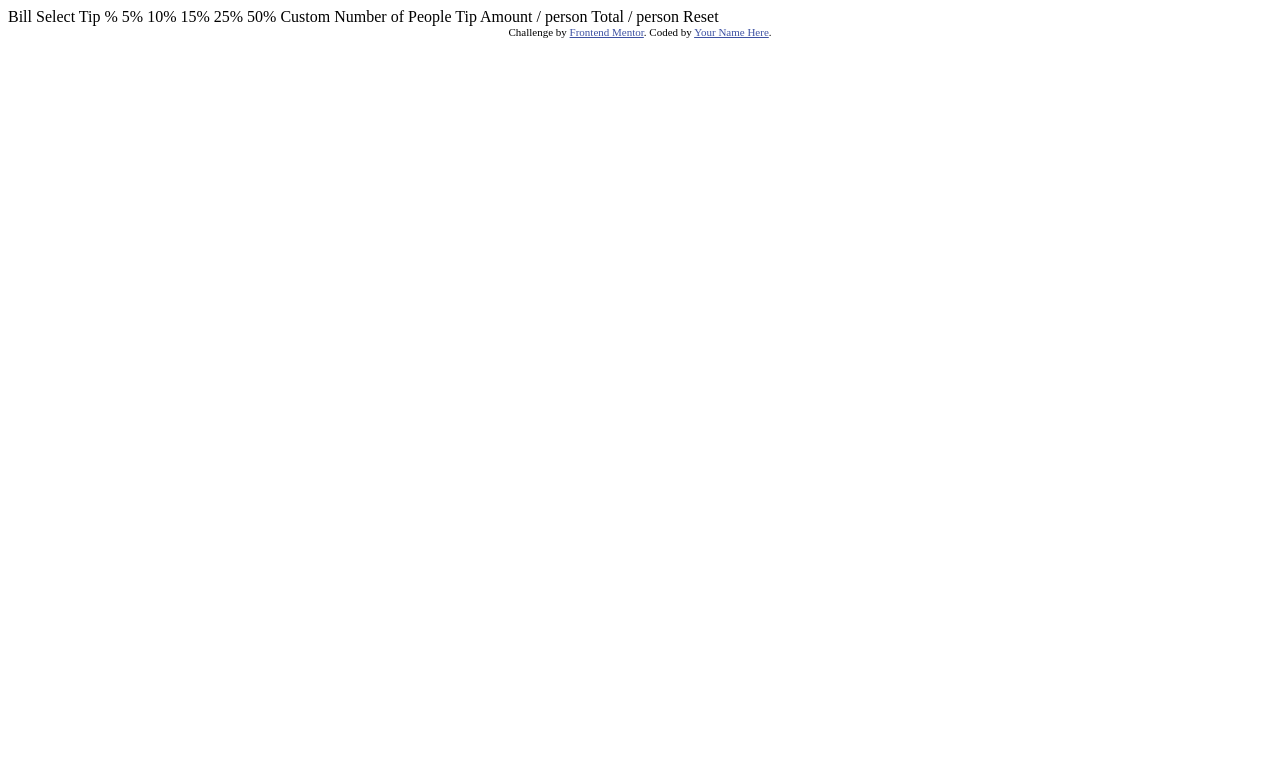
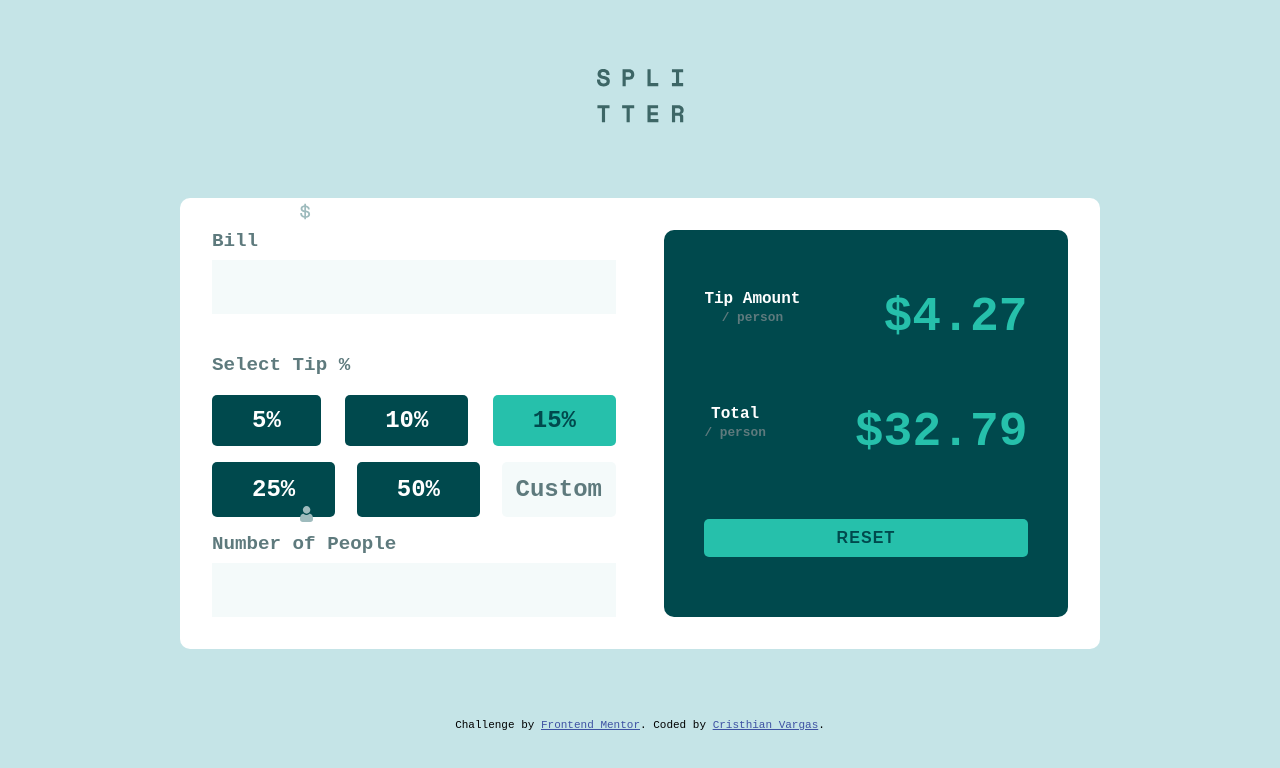
Before and after one commit to cvargas31/tip-calculator-app-main, a plain HTML site: page index.html in a window 1280 px wide. Drawn offline with Linux system fonts and the light colour scheme.

Commit message:
implement all the css and html for the calculator

```diff
--- a/index.html
+++ b/index.html
@@ -5,40 +5,58 @@
   <meta name="viewport" content="width=device-width, initial-scale=1.0"> <!-- displays site properly based on user's device -->
 
   <link rel="icon" type="image/png" sizes="32x32" href="./images/favicon-32x32.png">
-
-  <title>Frontend Mentor | Tip calculator app</title>
-
-  <!-- Feel free to remove these styles or customise in your own stylesheet 👍 -->
-  <style>
-    .attribution { font-size: 11px; text-align: center; }
-    .attribution a { color: hsl(228, 45%, 44%); }
-  </style>
+  <title>Tip calculator app</title>
+  <link rel="stylesheet" href="style.css">
 </head>
 <body>
-
-  Bill
-
-  Select Tip %
-  5%
-  10%
-  15%
-  25%
-  50%
-  Custom
-
-  Number of People
-
-  Tip Amount
-  / person
-
-  Total
-  / person
-
-  Reset
+  <header>
+    <img src="./images/logo.svg" alt="" srcset="">
+  </header>
+  <main>
+    <div class="calculator-container">
+      <div class="calculator-container__left">
+        <div class="bill">
+          <label for="bill">Bill</label><br>
+          <img src="./images/icon-dollar.svg" alt="" srcset="">
+          <input type="number" id="bill" value="142.55">
+        </div>
+        <div class="tip">
+        <label for="tip">Select Tip %</label><br>
+        <div class="tip__inputs">
+          <input type="button" value="5%">
+          <input type="button" value="10%">
+          <input type="button" value="15%" class="active">
+          <input type="button" value="25%">
+          <input type="button" value="50%">
+          <input type="button" value="Custom">
+        </div>
+        </div>
+        <div class="people">
+          <label for="people">Number of People</label><br>
+          <img src="./images/icon-person.svg" alt="" srcset="">
+          <input type="number" id="people">
+        </div>
+      </div>
+      <div class="calculator-container__right">
+        <div class="number-container">
+          <div class="amount">
+            <p>Tip Amount <span> <br> / person</span></p>
+            <h1 class="tip-amount">$4.27</h1>
+          </div>
+          <div class="amount">
+            <p>Total <span> <br>/ person</span></p>
+            <h1 class="total-amount">$32.79</h1>
+          </div>
+          <button class="btn-reset">Reset</button>
+        </div>
+      </div>
+    </div>
+  </main>
 
   <div class="attribution">
     Challenge by <a href="https://www.frontendmentor.io?ref=challenge" target="_blank">Frontend Mentor</a>.
-    Coded by <a href="#">Your Name Here</a>.
+    Coded by <a href="#">Cristhian Vargas</a>.
   </div>
+  <script src="app.js"></script>
 </body>
 </html>
--- /dev/null
+++ b/style.css
@@ -0,0 +1,201 @@
+.attribution { font-size: 11px; text-align: center; }
+.attribution a { color: hsl(228, 45%, 44%); }
+
+/* Fonts */
+@import url('https://fonts.googleapis.com/css2?family=Space+Mono:wght@400;700&display=swap');
+
+/* Variables */
+
+:root {
+  --strong-cyan: hsl(172, 67%, 45%);
+  --very-dark-cyan: hsl(183, 100%, 15%);
+  --dark-grayish-cyan: hsl(186, 14%, 43%);
+  --light-grayish-cyan: hsl(185, 41%, 84%);
+  --light-grayish-cyan-inputs: hsl(189, 41%, 97%);
+  --white: #fff;
+}
+
+/* Global Style */
+
+* {
+  margin: 0;
+  padding: 0;
+  box-sizing: border-box;
+}
+
+html {
+  font-family: 'Space Mono', monospace;
+  font-size: 16px;
+}
+
+/* Chrome, Safari, Edge, Opera */
+input::-webkit-outer-spin-button,
+input::-webkit-inner-spin-button {
+  -webkit-appearance: none;
+  width: 100%;
+  text-align: end;
+  padding-right: 1rem;
+  background-color: var(--light-grayish-cyan-inputs);
+  border: none;
+  padding: 1rem;
+  color: var(--very-dark-cyan);
+  font-size: 1.2rem;
+  font-weight: 700;
+}
+
+/* Firefox */
+input[type=number] {
+  -moz-appearance: textfield;
+  width: 100%;
+  text-align: end;
+  padding-right: 1rem;
+  background-color: var(--light-grayish-cyan-inputs);
+  border: none;
+  padding: 1rem;
+  color: var(--very-dark-cyan);
+  font-size: 1.2rem;
+  font-weight: 700;
+  margin-top: 0.5rem;
+}
+/* Body Background */
+body {
+  background-color: var(--light-grayish-cyan);
+  display: flex;
+  flex-direction: column;
+  justify-content: space-evenly;
+  align-items: center;
+  height: 100vh;
+}
+
+/* Main Styling */
+
+
+.calculator-container {
+  width: 57.5rem;
+  background-color: var(--white);
+  display: flex;
+  flex-direction: row;
+  justify-content: space-between;
+  padding: 2rem;
+  border-radius: 10px;
+}
+
+.calculator-container__left {
+  display: flex;
+  flex-direction: column;
+  width: 50%;
+}
+
+label {
+  font-size: 1.2rem;
+  color: var(--dark-grayish-cyan);
+  font-weight: 700;
+  padding-bottom: 1rem;
+}
+
+
+.bill {
+  margin-bottom: 2.5rem;
+}
+
+.tip__inputs {
+  display: flex;
+  flex-wrap: wrap;
+  justify-content: space-between;
+  margin-top: 1.2rem;
+}
+
+input[type=button] {
+  padding: 0.75rem 2.5rem;
+  margin-bottom: 16px;
+  border: none;
+  border-radius: 5px;
+  font-size: 1.5rem;
+  background-color: var(--very-dark-cyan);
+  color: white;
+  font-weight: 800;
+  font-family: 'Space Mono', monospace;
+  cursor: pointer;
+}
+input[type=button].active {
+  background-color: var(--strong-cyan);
+  color: var(--very-dark-cyan) ;
+}
+
+.tip__inputs > input[type=button]:last-child {
+  padding: 14px;
+  background-color: var(--light-grayish-cyan-inputs);
+  color: var(--dark-grayish-cyan);
+}
+
+.bill > img {
+  position: absolute;
+  left: 300px;
+  bottom: 580px;
+}
+
+.people > img {
+  position: absolute;
+  left: 300px;
+  bottom: 278px;
+}
+
+.calculator-container__right {
+  width: 50%;
+  background-color: var(--very-dark-cyan);
+  border-radius: 10px;
+  margin-left: 3rem;
+  display: flex;
+  flex-direction: column;
+  align-items: center;
+}
+
+.btn-reset {
+  padding: 10px 100px;
+  justify-self: flex-end;
+  text-transform: uppercase;
+  background-color: var(--strong-cyan);
+  border: none;
+  border-radius: 5px;
+  font-weight: 700;
+  color: var(--very-dark-cyan);
+  letter-spacing: 1.1px;
+  font-size: 1rem;
+  cursor: pointer;
+  transition: all 0.2s ease-in;
+}
+
+.btn-reset:hover {
+  background-color: var(--light-grayish-cyan-inputs);
+}
+
+.number-container {
+  height: 100%;
+  display: flex;
+  flex-direction: column;
+  justify-content: space-evenly;
+  text-align: center;
+  width: 80%;
+}
+
+.number-container h1 {
+  color: var(--strong-cyan);
+  font-weight: 700;
+  font-size: 3rem;
+}
+
+.number-container span {
+  font-size: 0.8rem;
+  color: var(--dark-grayish-cyan);
+}
+
+.amount {
+  display: flex;
+  width: 100%;
+  justify-content: space-between;
+}
+
+.amount > p {
+  color: var(--white);
+  font-weight: 700;
+}
```
Also changed, not shown: app.js (added).
